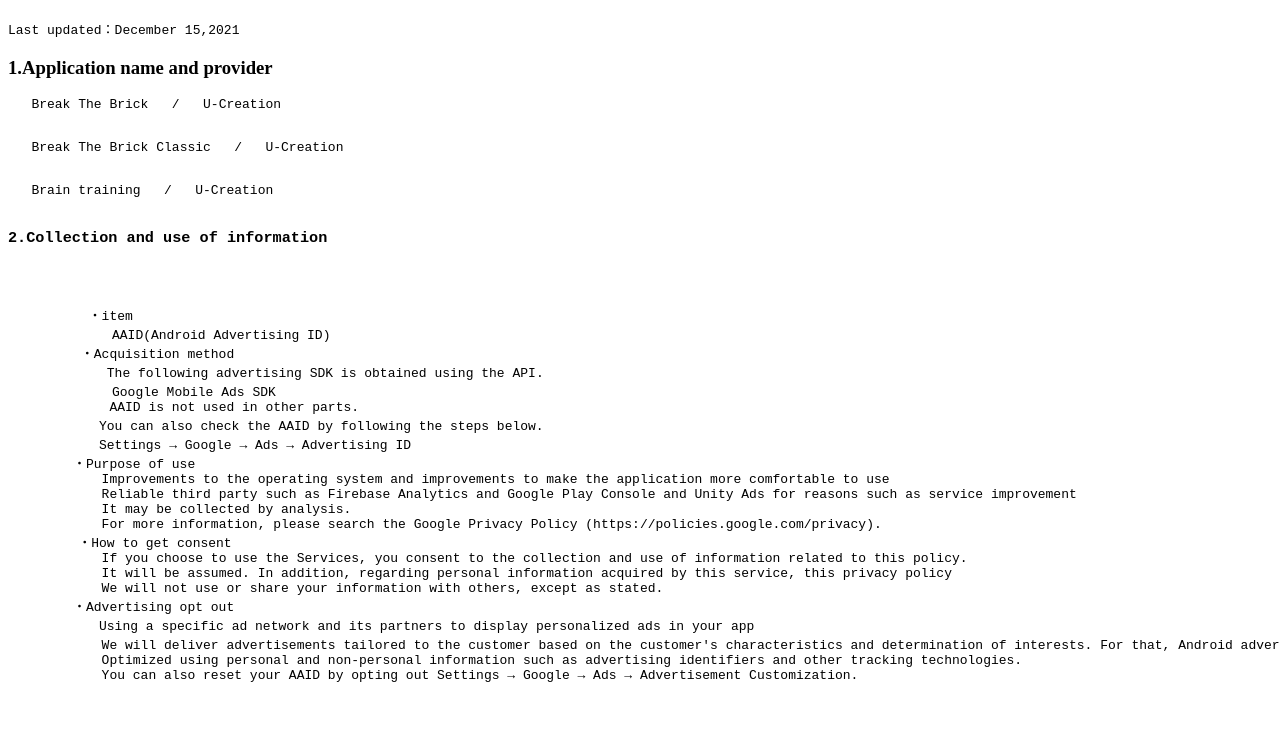
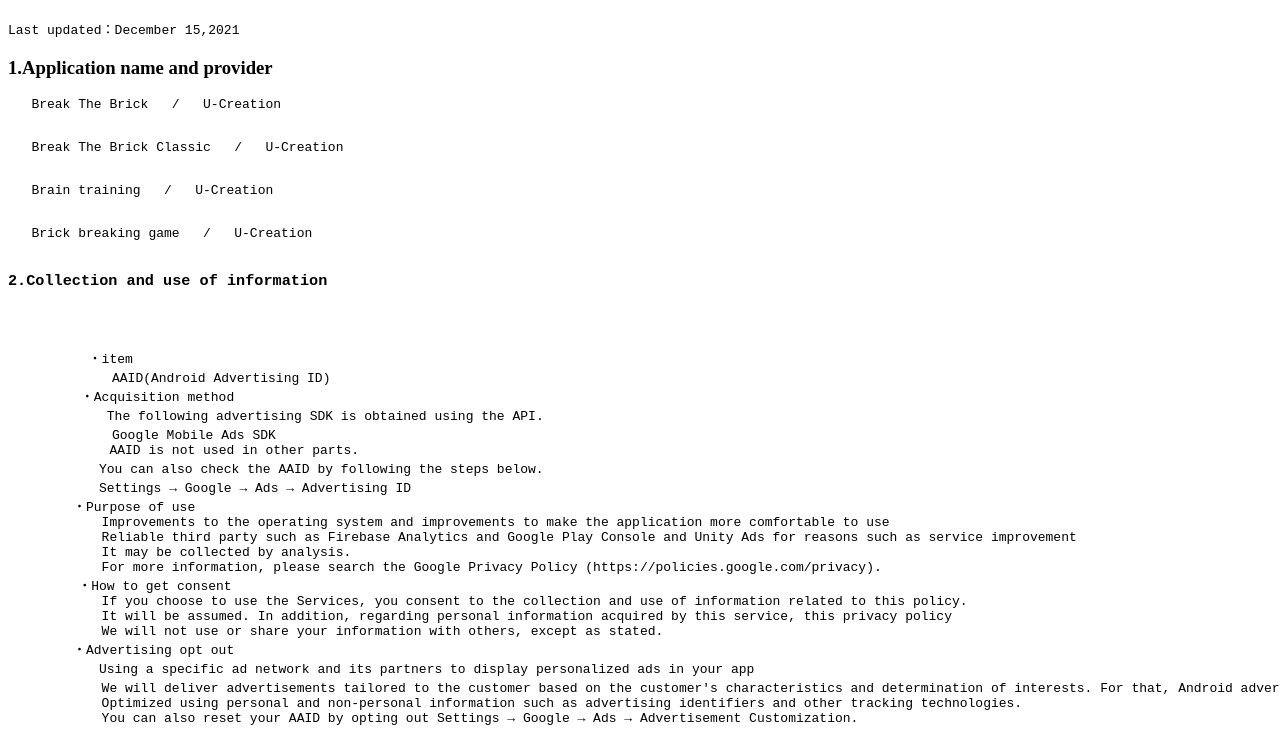
Before and after one commit to u-creation8853/Block1Privacy, a plain HTML site: page index.html in a window 1280 px wide. Shown: the part 61-800 px from the top of the page. Drawn offline with Linux system fonts and the light colour scheme.

Commit message:
Update index.html

```diff
--- a/index.html
+++ b/index.html
@@ -12,6 +12,7 @@
   <pre>   Break The Brick   /   U-Creation
   <pre>   Break The Brick Classic   /   U-Creation
   <pre>   Brain training   /   U-Creation
+  <pre>   Brick breaking game   /   U-Creation
   <h3>2.Collection and use of information</h3>
   <pre>   　　    ・item
 　　　　　　　　AAID(Android Advertising ID)
```
